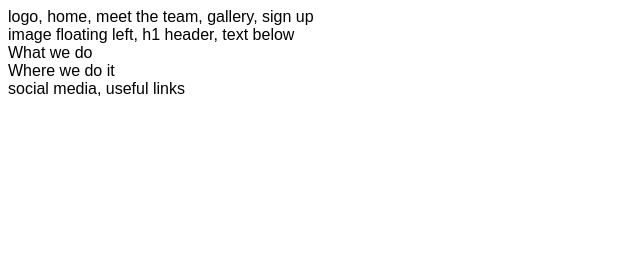
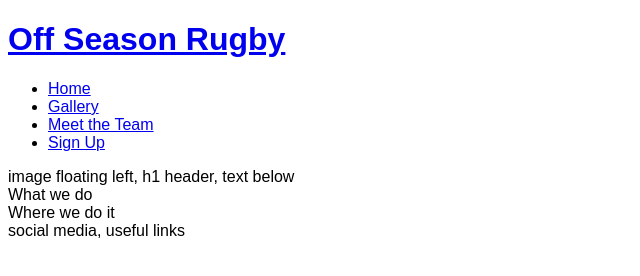
Before and after one commit to Ccoady86/off-season-rugby, a plain HTML site: page index.html in a window 1280 px wide. Shown: the whole page, without its empty margins (0-640 px from the left). Drawn offline with Linux system fonts and the light colour scheme.

Commit message:
add header structure and navigation elements

```diff
--- a/assets/css/style.css
+++ b/assets/css/style.css
@@ -1,3 +1,3 @@
-body{
+body {
     font-family: Arial;
 }
--- a/index.html
+++ b/index.html
@@ -11,7 +11,27 @@
     <title>Off Season Rugby</title>
 </head>
 <body>
-    <header>logo, home, meet the team, gallery, sign up</header>
+    <header>
+        <a href="index.html">
+            <h1>Off Season Rugby</h1>
+        </a>
+        <nav>
+            <ul>
+                <li>
+                    <a href="index.html">Home</a>
+                </li>
+                <li>
+                    <a href="#">Gallery</a>
+                </li>
+                <li>
+                    <a href="#">Meet the Team</a>
+                </li>
+                <li>
+                    <a href="#">Sign Up</a>
+                </li>
+            </ul>
+        </nav>
+    </header>
     <section>
         image floating left, h1 header, text below
     </section>
```
